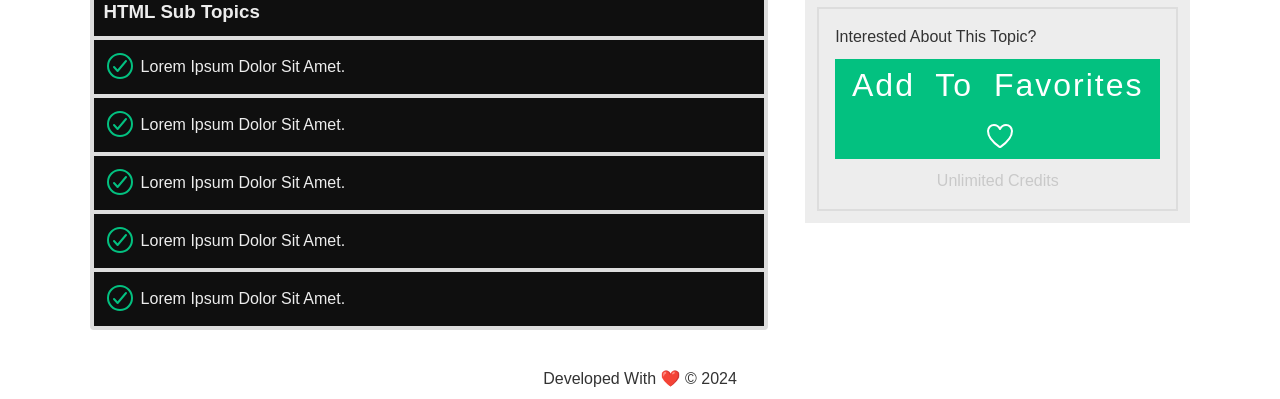
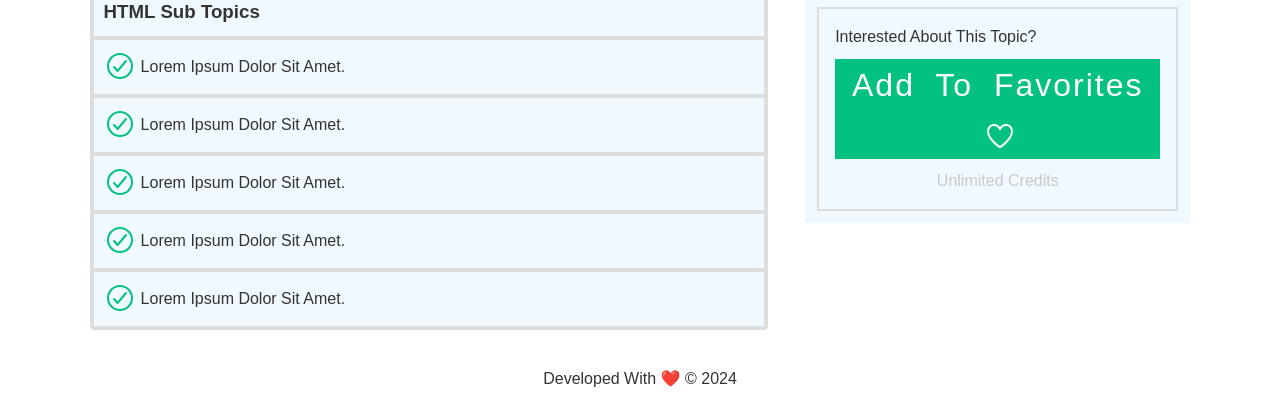
Before and after one commit to TAP-SD-0624/mahmoud-darabaih-project1, a plain HTML site: page course-detail.html in a window 1280 px wide. Shown: the part 485-884 px from the top of the page. Drawn offline with nearby package versions, Linux system fonts and the light colour scheme.

Commit message:
fix css properties

```diff
--- a/css/style.css
+++ b/css/style.css
@@ -288,8 +288,8 @@ footer {
   position: absolute;
   right: 0;
   top: 2em;
-  background-color: #ededed;
-  border: 2px solid #ededed;
+  background-color: #f0f9ff;
+  border: 2px solid #f0f9ff;
 }
 .card-data > img {
   height: 50%;
@@ -345,8 +345,9 @@ footer {
   margin: 1vw 7vw !important;
 }
 .sub-topics > ul {
-  background-color: #0f0f0f;
+  background-color: var(--bg_body);
   padding: 0;
+  color: var(--body-text);
   border-radius: 4px;
   border: 2px solid var(--lines-color);
 }
```
